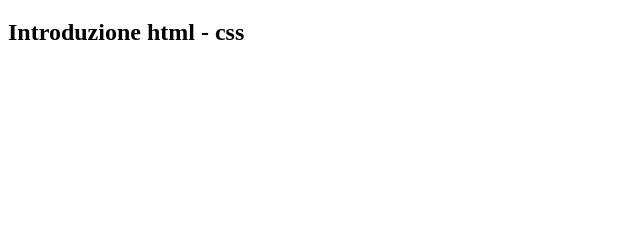
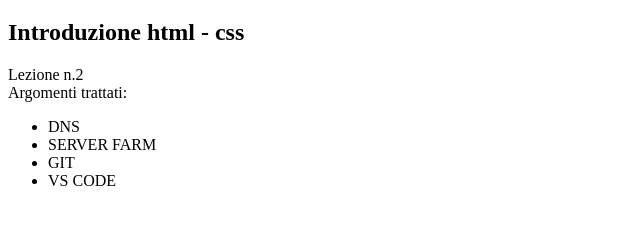
Before and after one commit to Angelorapana/Htmlcss-hello, a plain HTML site: page index.html in a window 1280 px wide. Shown: the part 61-286 px from the top of the page, without its empty margins (0-640 px from the left). Drawn offline with Linux system fonts and the light colour scheme.

Commit message:
Inserimento paragrafo ed elenco argomenti

```diff
--- a/index.html
+++ b/index.html
@@ -6,6 +6,15 @@
     <title> htmlcss-hello</title>
     <h1> BOOLEAN CLASS WDPT 11 </h1>
     <h2>Introduzione html - css</h2>
+    <p>Lezione n.2 <br>
+       Argomenti trattati:<br>
+    <ul>
+        <li>DNS</li>
+        <li>SERVER FARM</LI>
+        <li>GIT</li>
+        <li>VS CODE</li>
+    </ul>
+</p>
 </head>
 <body>
 
```
